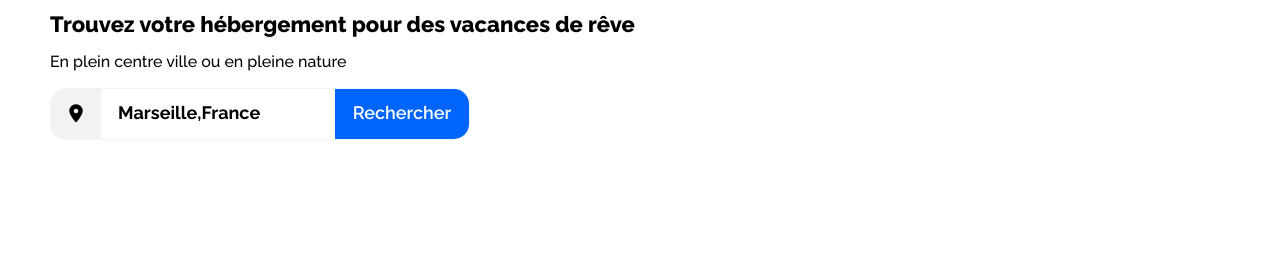
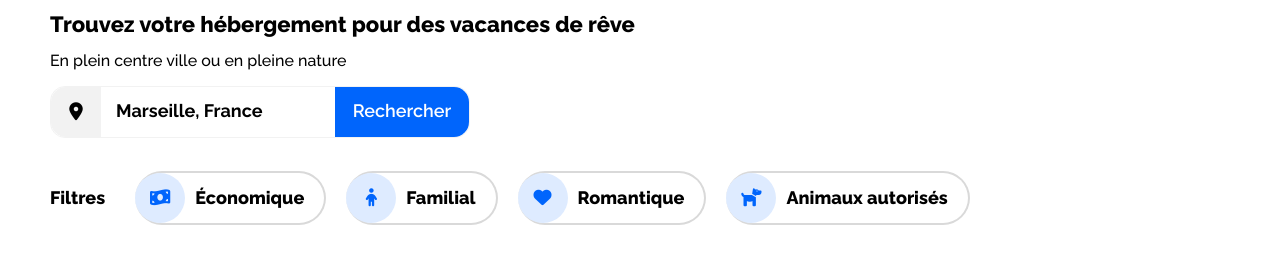
Before and after one commit to Desmarres/P2_desmarres_code, a plain HTML site: page index.html in a window 1280 px wide. Shown: the part 121-384 px from the top of the page. Drawn offline with Linux system fonts and the light colour scheme.

Commit message:
MiseEnPlaceDesFiltres&AdaptationMultiEcran

```diff
--- a/css/booki.css
+++ b/css/booki.css
@@ -3,6 +3,8 @@
 *{
     box-sizing: border-box;
     /* border: 1px solid black; */
+    margin: 0;
+    padding: 0;
 }
 
 body{
@@ -43,8 +45,6 @@ h1{
 
 #enTete__menu{
     display: flex;
-    margin: 0;
-    padding: 0;
 }
 
 #enTete__menu a{
@@ -73,16 +73,21 @@ h1{
     flex-direction: column;
 }
 
-#corps__recherche form{
-    display: flex;
+/* formulaire */
+
+#corps__recherche__formulaire{
     font-size: 18px;
     max-width: 420px;
     border-radius: 15px;
     border: 1px solid #F2F2F2;
-
+    margin: 15px 0px;
 }
 
-#corps__recherche__icone{
+#corps__recherche__formulaire form{
+    display: flex;
+}
+
+#corps__recherche__formulaire__icone{
     width: 50px;
     height: 50px;
     display: flex;
@@ -92,14 +97,14 @@ h1{
     border-radius: 15px 0 0 15px;
 }
 
-#corps__recherche__saisie{
+#corps__recherche__formulaire__saisie{
     flex: 1;
     font-weight: 700;
     text-indent: 15px;
     border: none;
 }
 
-#corps__recherche__bouton{
+#corps__recherche__formulaire__bouton{
     width: 134px;
     background-color: #0065FC;
     border-radius: 0 15px 15px 0;
@@ -108,8 +113,56 @@ h1{
     font-weight: 600;
 }
 
-#corps__recherche__loupe{
+#corps__recherche__formulaire__loupe{
     display: none;
+}
+
+/* Filtres */
+
+#corps__recherche__filtres{
+    display: flex;
+    flex-wrap: wrap;
+    align-items: center;
+    margin: 15px 0px;
+}
+
+#corps__recherche__filtres h2{
+    margin: 20px 0;
+    padding-right: 30px;
+    font-size: 18px;
+    font-weight: 800;
+}
+
+#corps__recherche__filtres__boutons{
+    display: flex;
+    flex-wrap: wrap;
+    align-items: center;
+}
+
+.boutons{
+    display: flex;
+    align-items: center;
+    margin-right: 20px;
+    font-size: 18px;
+    font-weight: 800;
+    border-radius: 50px;
+    border: 2px solid #D9D9D9;
+    border-left: none;
+}
+
+.boutons i{
+    width: 50px;
+    height: 50px;
+    display: flex;
+    justify-content: center;
+    align-items: center;
+    background-color: #DEEBFF;
+    color: #0065FC;
+    border-radius: 25px;
+}
+
+.boutons p{
+    padding: 0 20px 0 10px;
 }
 
 /* ---------- design tablette ---------- */
@@ -160,26 +213,26 @@ h1{
 /* ---------- corps  ---------- */
 
     #corps__recherche{
-        margin: 20px 30px;
+        margin: 20px;
     }
 
     /* rechercher un Hébergement*/
 
-    #corps__recherche form{
+    #corps__recherche__formulaire{
         max-width: 320px;
         border-radius: 15px;
         border: 1px solid #F2F2F2;
     }
 
-    #corps__recherche__saisie{
+    #corps__recherche__formulaire__saisie{
         border: none;
     }
 
-    #corps__recherche__bouton{
+    #corps__recherche__formulaire__bouton{
         display: none;
     }
 
-    #corps__recherche__loupe{
+    #corps__recherche__formulaire__loupe{
         width: 50px;
         height: 50px;
         display: inline;
@@ -189,4 +242,10 @@ h1{
         color: white;
     }
 
+    /* Filtres */
+
+    .boutons{
+        font-size: 15px;
+        margin: 5px;
+    }
 }
--- a/index.html
+++ b/index.html
@@ -33,19 +33,38 @@
                         <h1>Trouvez votre hébergement pour des vacances de rêve</h1>
                         <p>En plein centre ville ou en pleine nature</p>
                     </div>
-                    <div>
+                    <div id="corps__recherche__formulaire">
                         <!-- formulaire -->
                         <form method="post" action="">
-                            <div id="corps__recherche__icone">
+                            <div id="corps__recherche__formulaire__icone">
                                 <i class='fas fa-map-marker-alt'></i>
                             </div>
-                            <input type="text" name="ville" id="corps__recherche__saisie" value="Marseille,France" />
-                            <input type="submit" id="corps__recherche__bouton" value="Rechercher" />
-                            <button type="submit" id="corps__recherche__loupe" ><i class='fa fa-search'></i></button>
+                            <input type="text" name="ville" id="corps__recherche__formulaire__saisie" value="Marseille, France" />
+                            <input type="submit" id="corps__recherche__formulaire__bouton" value="Rechercher" />
+                            <button type="submit" id="corps__recherche__formulaire__loupe" ><i class='fa fa-search'></i></button>
                         </form>
                     </div>
-                    <div>
+                    <div id="corps__recherche__filtres">
                         <!-- filtres -->
+                        <h2>Filtres</h2>
+                        <div id="corps__recherche__filtres__boutons">
+                            <div class="boutons">
+                                <i class='fas fa-money-bill-wave'></i>
+                                <p>Économique</p>
+                            </div>
+                            <div class="boutons">
+                                <i class='fa fa-child'></i>
+                                <p>Familial</p>
+                            </div>
+                            <div class="boutons">
+                                <i class='fa fa-heart'></i>
+                                <p>Romantique</p>
+                            </div>
+                            <div class="boutons">
+                                <i class='fas fa-dog'></i>
+                                <p>Animaux autorisés</p>
+                            </div>
+                        </div>
                     </div>
                     <div>
                         <!-- indication -->
```
